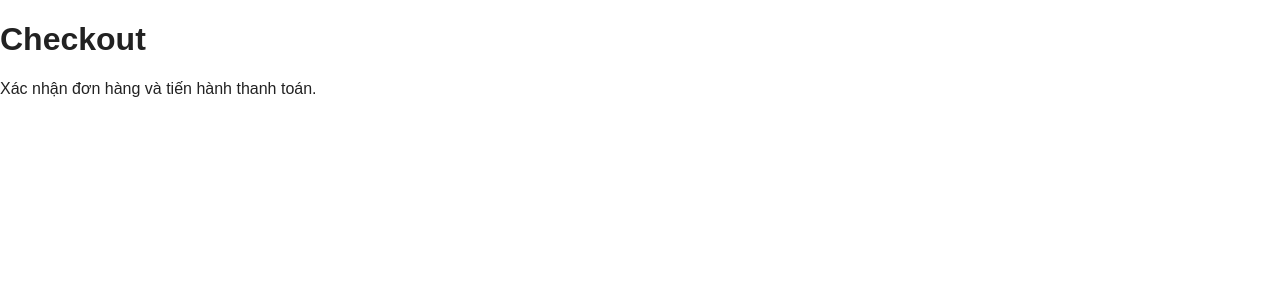
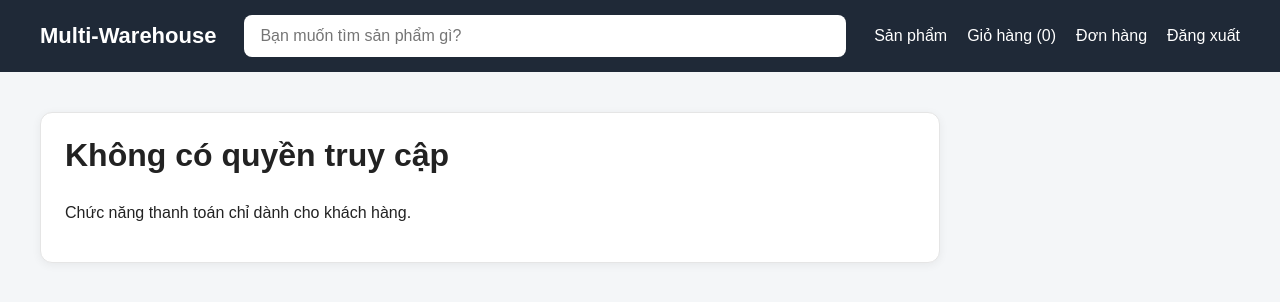
Before and after one commit to vuminhson87/multi-warehouse-e-commerce-inventory-control-system, a React (Vite) app: page /checkout in a window 1280 px wide. Shown: the top 302 px of the page. Built offline with nearby package versions, Linux system fonts and the light colour scheme; sample sign-in values are in the browser's storage.

Commit message:
M1 - Vu Minh Son: Hoan thien Checkout UI va phan quyen khach hang

```diff
--- a/src/context/AuthContext.jsx
+++ b/src/context/AuthContext.jsx
@@ -1,9 +1,32 @@
+
 import { createContext, useContext, useState } from 'react'
 
 const AuthContext = createContext()
 
 export function AuthProvider({ children }) {
-    const [currentUser, setCurrentUser] = useState(null)
+    const [currentUser, setCurrentUserState] = useState(() => {
+        const savedUser = sessionStorage.getItem('currentUser')
+
+        if (!savedUser) return null
+
+        try {
+            return JSON.parse(savedUser)
+        } catch {
+            sessionStorage.removeItem('currentUser')
+            return null
+        }
+    })
+
+    const setCurrentUser = (user) => {
+        setCurrentUserState(user)
+
+        if (user) {
+            const { password, ...safeUser } = user
+            sessionStorage.setItem('currentUser', JSON.stringify(safeUser))
+        } else {
+            sessionStorage.removeItem('currentUser')
+        }
+    }
 
     return (
         <AuthContext.Provider
--- /dev/null
+++ b/src/pages/CheckoutPage.css
@@ -0,0 +1,64 @@
+
+.checkout-page {
+    min-height: 100vh;
+    padding: 40px;
+    background-color: #f4f6f8;
+}
+
+.checkout-page h1 {
+    margin: 0 0 30px;
+    font-size: 32px;
+}
+
+.checkout-content {
+    max-width: 900px;
+    padding: 24px;
+    background-color: #ffffff;
+    border: 1px solid #e5e5e5;
+    border-radius: 12px;
+    box-shadow: 0 2px 10px rgba(0, 0, 0, 0.06);
+}
+
+.checkout-content h2 {
+    margin-top: 0;
+}
+
+.checkout-item {
+    padding: 16px 0;
+    border-bottom: 1px solid #e5e5e5;
+}
+
+.checkout-item h3 {
+    margin-top: 0;
+}
+
+.checkout-total {
+    margin-top: 24px;
+    font-size: 24px;
+    font-weight: 700;
+}
+
+.checkout-button {
+    margin-top: 16px;
+    padding: 12px 24px;
+    background-color: #1e293b;
+    color: #ffffff;
+    border: none;
+    border-radius: 8px;
+    cursor: pointer;
+    font-size: 16px;
+}
+
+.checkout-button:hover {
+    background-color: #334155;
+}
+
+@media (max-width: 600px) {
+    .checkout-page {
+        padding: 20px 16px;
+    }
+
+    .checkout-content {
+        padding: 16px;
+    }
+}
--- a/src/pages/CheckoutPage.jsx
+++ b/src/pages/CheckoutPage.jsx
@@ -1,9 +1,87 @@
+
+import { Navigate } from 'react-router-dom'
+import { useCart } from '../context/CartContext'
+import { useAuth } from '../context/AuthContext'
+import CustomerHeader from '../components/CustomerHeader'
+import './CheckoutPage.css'
+
 function CheckoutPage() {
+    const { cartItems } = useCart()
+    const { currentUser } = useAuth()
+
+    const totalPrice = cartItems.reduce(
+        (total, item) => total + item.price * item.quantity,
+        0
+    )
+
+    if (!currentUser) {
+        return <Navigate to="/login" replace />
+    }
+
+    if (currentUser.role !== 'CUSTOMER') {
+        return (
+            <>
+                <CustomerHeader />
+
+                <div className="checkout-page">
+                    <div className="checkout-content">
+                        <h1>Không có quyền truy cập</h1>
+                        <p>Chức năng thanh toán chỉ dành cho khách hàng.</p>
+                    </div>
+                </div>
+            </>
+        )
+    }
+
     return (
-        <div>
-            <h1>Checkout</h1>
-            <p>Xác nhận đơn hàng và tiến hành thanh toán.</p>
-        </div>
+        <>
+            <CustomerHeader />
+
+            <div className="checkout-page">
+                <h1>Xác nhận đơn hàng</h1>
+
+                {cartItems.length === 0 ? (
+                    <div className="checkout-content">
+                        <p>Giỏ hàng đang trống. Không thể thanh toán.</p>
+                    </div>
+                ) : (
+                    <div className="checkout-content">
+                        <h2>Thông tin đơn hàng</h2>
+
+                        {cartItems.map((item) => (
+                            <div className="checkout-item" key={item.id}>
+                                <h3>{item.name}</h3>
+
+                                <p>
+                                    Đơn giá: {item.price.toLocaleString('vi-VN')} VNĐ
+                                </p>
+
+                                <p>Số lượng: {item.quantity}</p>
+
+                                <p>
+                                    Thành tiền:{' '}
+                                    {(item.price * item.quantity).toLocaleString('vi-VN')} VNĐ
+                                </p>
+                            </div>
+                        ))}
+
+                        <div className="checkout-total">
+                            Tổng thanh toán: {totalPrice.toLocaleString('vi-VN')} VNĐ
+                        </div>
+
+                        <button
+                            type="button"
+                            className="checkout-button"
+                            onClick={() =>
+                                alert('Chức năng đặt hàng đang chờ kết nối backend.')
+                            }
+                        >
+                            Xác nhận đặt hàng
+                        </button>
+                    </div>
+                )}
+            </div>
+        </>
     )
 }
 
--- a/src/pages/ShoppingCartPage.jsx
+++ b/src/pages/ShoppingCartPage.jsx
@@ -1,3 +1,4 @@
+import { useNavigate } from 'react-router-dom'
 import { useCart } from '../context/CartContext'
 import './ShoppingCartPage.css'
 import CustomerHeader from '../components/CustomerHeader'
@@ -10,6 +11,7 @@ function ShoppingCartPage() {
         removeFromCart,
     } = useCart()
 
+    const navigate = useNavigate()
     const totalPrice = cartItems.reduce(
         (total, item) => total + item.price * item.quantity,
         0
@@ -53,6 +55,10 @@ function ShoppingCartPage() {
                         <h2>
                             Tổng tiền: {totalPrice.toLocaleString('vi-VN')} VNĐ
                         </h2>
+
+                        <button onClick={() => navigate('/checkout')}>
+                            Tiến hành thanh toán
+                        </button>
                     </div>
                 )}
             </div>
```
